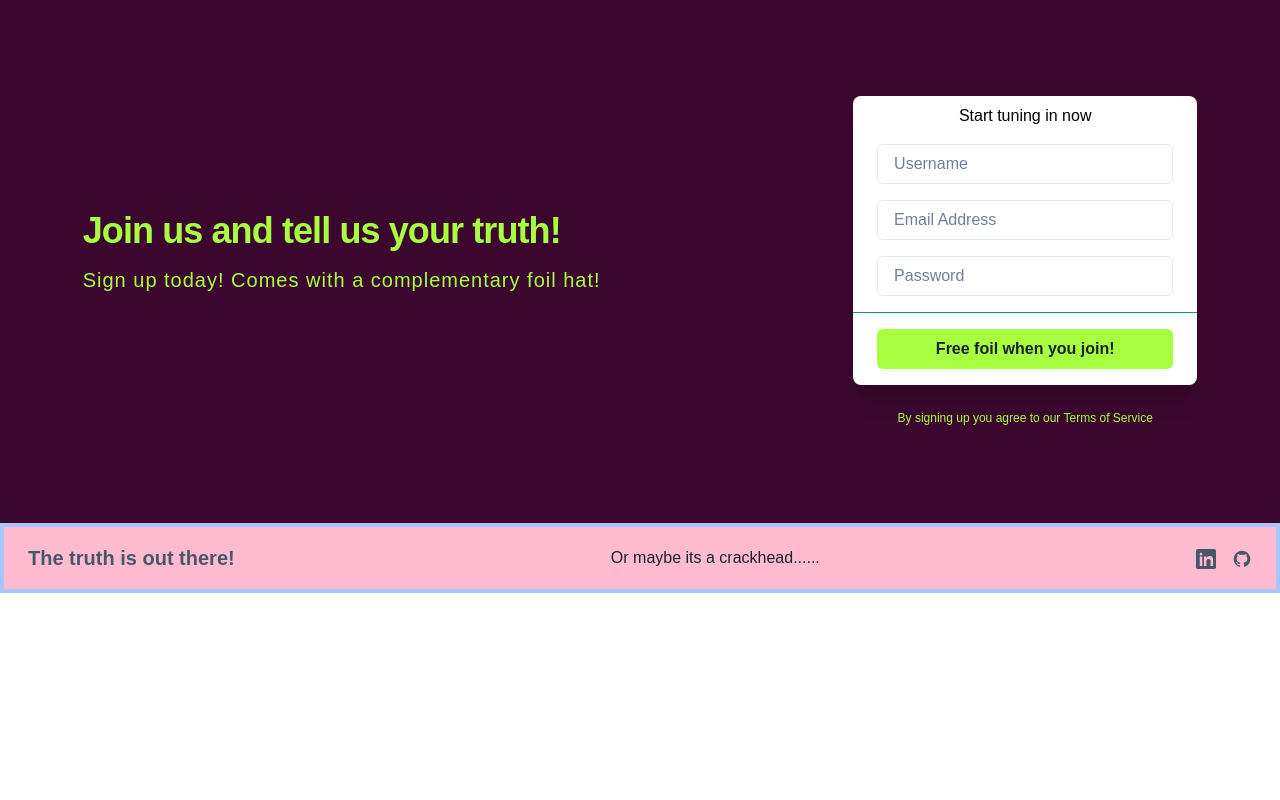
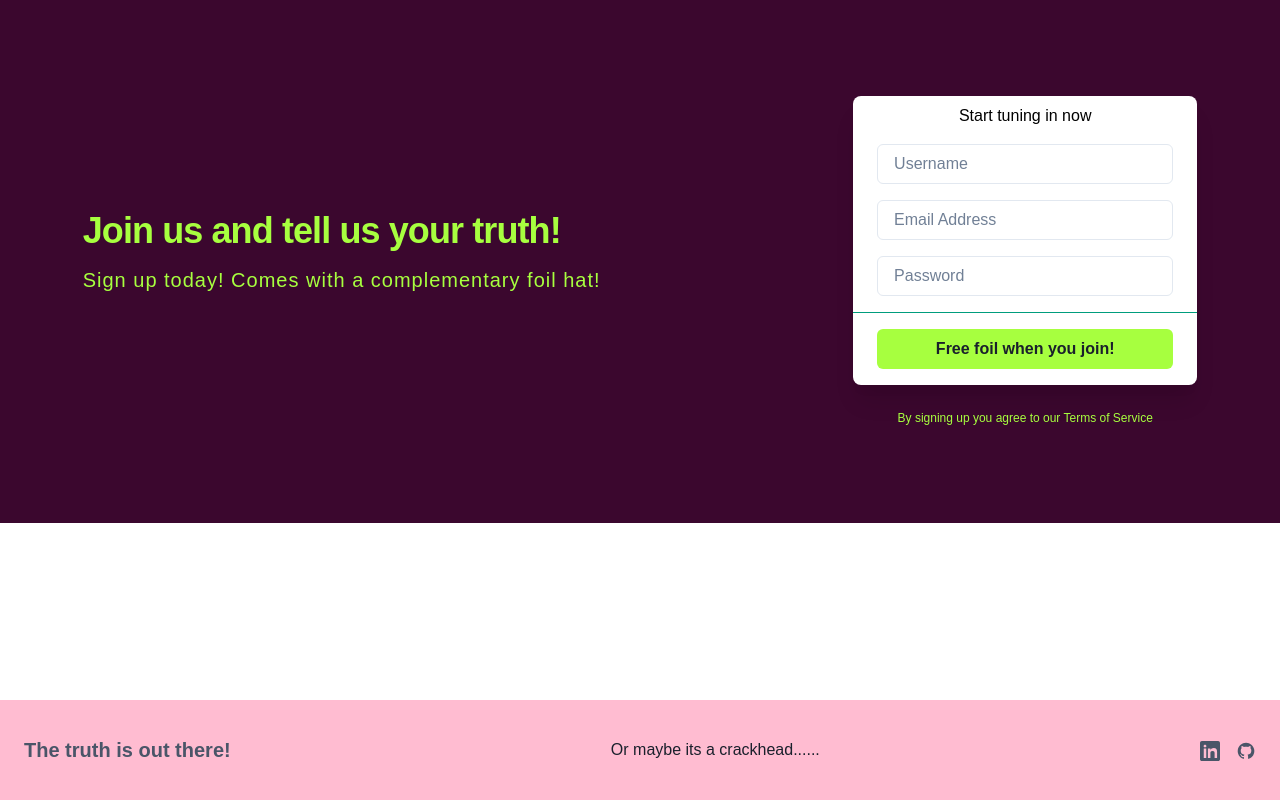
Before and after one commit to vrich88/cautious-journey, a React (Create React App) app in the folder client/: page /signup in a window 1280 px wide. Built offline with nearby package versions, Linux system fonts and the light colour scheme.

Commit message:
added sticky for footer and added the css for it in app

```diff
--- a/client/src/App.css
+++ b/client/src/App.css
@@ -45,3 +45,17 @@
     transform: rotate(360deg);
   }
 }
+
+.content {
+  min-height: calc(100vh - 100px); /* Adjust the value based on your footer's height */
+}
+
+/* Sticky footer styles */
+.footer {
+  position: fixed;
+  bottom: 0;
+  left: 0;
+  width: 100%;
+  height: 100px; /* Set the height of your footer here */
+  background-color: #f0f0f0; /* Replace with your preferred background color */
+}
--- a/client/src/components/footer/Footer.jsx
+++ b/client/src/components/footer/Footer.jsx
@@ -1,19 +1,11 @@
 import React from "react";
 import { chakra, Flex, Icon } from "@chakra-ui/react";
 
-export default function App(){
+export default function Footer() {
   return (
+    <>
         <Flex
-      w="full"
-      bg="#AAC4FF"
-      _dark={{ bg: "#3e3e3e" }}
-      p= "0.25rem"
-      alignItems="center"
-      justifyContent="center"
-      // position= "fixed"
-      z-index = "-1"
-    >
-      <Flex
+          className="footer"
           w="full"
           as="footer"
           flexDir={{ base: "column", sm: "row" }}
@@ -43,7 +35,6 @@ export default function App(){
           >
             The truth is out there!
           </chakra.a>
-
           <chakra.p
             py={{ base: "2", sm: "0" }}
             color="gray.800"
@@ -51,7 +42,6 @@ export default function App(){
           >
             Or maybe its a crackhead......
           </chakra.p>
-
           <Flex mx="-2">
             <chakra.a
               href="#"
@@ -64,10 +54,9 @@ export default function App(){
               aria-label="LinkedIn"
             >
               <Icon boxSize="5" viewBox="0 0 24 24" fill="currentColor">
-              <path  d="M21.75 0H2.25C1.01 0 0 1.01 0 2.25V21.75C0 22.99 1.01 24 2.25 24H21.75C22.99 24 24 22.99 24 21.75V2.25C24 1.01 22.99 0 21.75 0ZM7.5 20.25H4.5V9H7.5V20.25ZM6 7.88C5.03 7.88 4.25 7.1 4.25 6.12C4.25 5.13 5.03 4.38 6 4.38C6.97 4.38 7.75 5.13 7.75 6.12C7.75 7.1 6.97 7.88 6 7.88ZM20.5 20.25H17.5V14.5C17.5 13.34 17.47 11.94 15 11.94C12.53 11.94 12.5 13.34 12.5 14.5V20.25H9.5V9H12.5V10.59C13.28 9.68 14.41 8.5 16.5 8.5C19.54 8.5 20.5 10.26 20.5 13.25V20.25Z"></path>
+                <path d="M21.75 0H2.25C1.01 0 0 1.01 0 2.25V21.75C0 22.99 1.01 24 2.25 24H21.75C22.99 24 24 22.99 24 21.75V2.25C24 1.01 22.99 0 21.75 0ZM7.5 20.25H4.5V9H7.5V20.25ZM6 7.88C5.03 7.88 4.25 7.1 4.25 6.12C4.25 5.13 5.03 4.38 6 4.38C6.97 4.38 7.75 5.13 7.75 6.12C7.75 7.1 6.97 7.88 6 7.88ZM20.5 20.25H17.5V14.5C17.5 13.34 17.47 11.94 15 11.94C12.53 11.94 12.5 13.34 12.5 14.5V20.25H9.5V9H12.5V10.59C13.28 9.68 14.41 8.5 16.5 8.5C19.54 8.5 20.5 10.26 20.5 13.25V20.25Z"></path>
               </Icon>
             </chakra.a>
-
             <chakra.a
               href="#"
               mx="2"
@@ -84,6 +73,103 @@ export default function App(){
             </chakra.a>
           </Flex>
         </Flex>
-    </Flex>
+    </>
   );
-};
+}
+
+// import React from "react";
+// import { chakra, Flex, Icon } from "@chakra-ui/react";
+
+// export default function App(){
+//   return (
+//     <footer className="footer">
+//     <Flex
+//       w="full"
+//       bg="#AAC4FF"
+//       _dark={{ bg: "#3e3e3e" }}
+//       p= "0.25rem"
+//       alignItems="center"
+//       justifyContent="center"
+//       // position= "fixed"
+//       z-index = "-1"
+//       position= "fixed"
+//       bottom= "0"
+//       left= "0"
+//       width= "100%"
+//       height= "100px"
+//     >
+//       <Flex
+//         w="full"
+//         as="footer"
+//         flexDir={{ base: "column", sm: "row" }}
+//         align="center"
+//         justify="space-between"
+//         px="6"
+//         py="4"
+//         bg="#FFBCD1"
+//         _dark={{
+//           bg: "gray.900",
+//         }}
+//       >
+//         <chakra.a
+//           href="#"
+//           fontSize="xl"
+//           fontWeight="bold"
+//           color="gray.600"
+//           _dark={{
+//             color: "#5DA271",
+//             _hover: {
+//               color: "gray.300",
+//             },
+//           }}
+//           _hover={{
+//             color: "gray.700",
+//           }}
+//         >
+//           The truth is out there!
+//         </chakra.a>
+
+//         <chakra.p
+//           py={{ base: "2", sm: "0" }}
+//           color="gray.800"
+//           _dark={{ color: "white" }}
+//         >
+//           Or maybe its a crackhead......
+//         </chakra.p>
+
+//         <Flex mx="-2">
+//           <chakra.a
+//             href="#"
+//             mx="2"
+//             color="gray.600"
+//             _dark={{ color: "gray.300", _hover: { color: "gray.400" } }}
+//             _hover={{
+//               color: "gray.500",
+//             }}
+//             aria-label="LinkedIn"
+//           >
+//             <Icon boxSize="5" viewBox="0 0 24 24" fill="currentColor">
+//               <path  d="M21.75 0H2.25C1.01 0 0 1.01 0 2.25V21.75C0 22.99 1.01 24 2.25 24H21.75C22.99 24 24 22.99 24 21.75V2.25C24 1.01 22.99 0 21.75 0ZM7.5 20.25H4.5V9H7.5V20.25ZM6 7.88C5.03 7.88 4.25 7.1 4.25 6.12C4.25 5.13 5.03 4.38 6 4.38C6.97 4.38 7.75 5.13 7.75 6.12C7.75 7.1 6.97 7.88 6 7.88ZM20.5 20.25H17.5V14.5C17.5 13.34 17.47 11.94 15 11.94C12.53 11.94 12.5 13.34 12.5 14.5V20.25H9.5V9H12.5V10.59C13.28 9.68 14.41 8.5 16.5 8.5C19.54 8.5 20.5 10.26 20.5 13.25V20.25Z"></path>
+//             </Icon>
+//           </chakra.a>
+
+//           <chakra.a
+//             href="#"
+//             mx="2"
+//             color="gray.600"
+//             _dark={{ color: "gray.300", _hover: { color: "gray.400" } }}
+//             _hover={{
+//               color: "gray.500",
+//             }}
+//             aria-label="Github"
+//           >
+//             <Icon boxSize="5" viewBox="0 0 24 24" fill="currentColor">
+//               <path d="M12.026 2C7.13295 1.99937 2.96183 5.54799 2.17842 10.3779C1.395 15.2079 4.23061 19.893 8.87302 21.439C9.37302 21.529 9.55202 21.222 9.55202 20.958C9.55202 20.721 9.54402 20.093 9.54102 19.258C6.76602 19.858 6.18002 17.92 6.18002 17.92C5.99733 17.317 5.60459 16.7993 5.07302 16.461C4.17302 15.842 5.14202 15.856 5.14202 15.856C5.78269 15.9438 6.34657 16.3235 6.66902 16.884C6.94195 17.3803 7.40177 17.747 7.94632 17.9026C8.49087 18.0583 9.07503 17.99 9.56902 17.713C9.61544 17.207 9.84055 16.7341 10.204 16.379C7.99002 16.128 5.66202 15.272 5.66202 11.449C5.64973 10.4602 6.01691 9.5043 6.68802 8.778C6.38437 7.91731 6.42013 6.97325 6.78802 6.138C6.78802 6.138 7.62502 5.869 9.53002 7.159C11.1639 6.71101 12.8882 6.71101 14.522 7.159C16.428 5.868 17.264 6.138 17.264 6.138C17.6336 6.97286 17.6694 7.91757 17.364 8.778C18.0376 9.50423 18.4045 10.4626 18.388 11.453C18.388 15.286 16.058 16.128 13.836 16.375C14.3153 16.8651 14.5612 17.5373 14.511 18.221C14.511 19.555 14.499 20.631 14.499 20.958C14.499 21.225 14.677 21.535 15.186 21.437C19.8265 19.8884 22.6591 15.203 21.874 10.3743C21.089 5.54565 16.9181 1.99888 12.026 2Z"></path>
+//             </Icon>
+//           </chakra.a>
+//         </Flex>
+//       </Flex>
+//     </Flex>
+//     </footer>
+//   );
+// };
```
Lines whose indentation alone changed are shown as unchanged.
